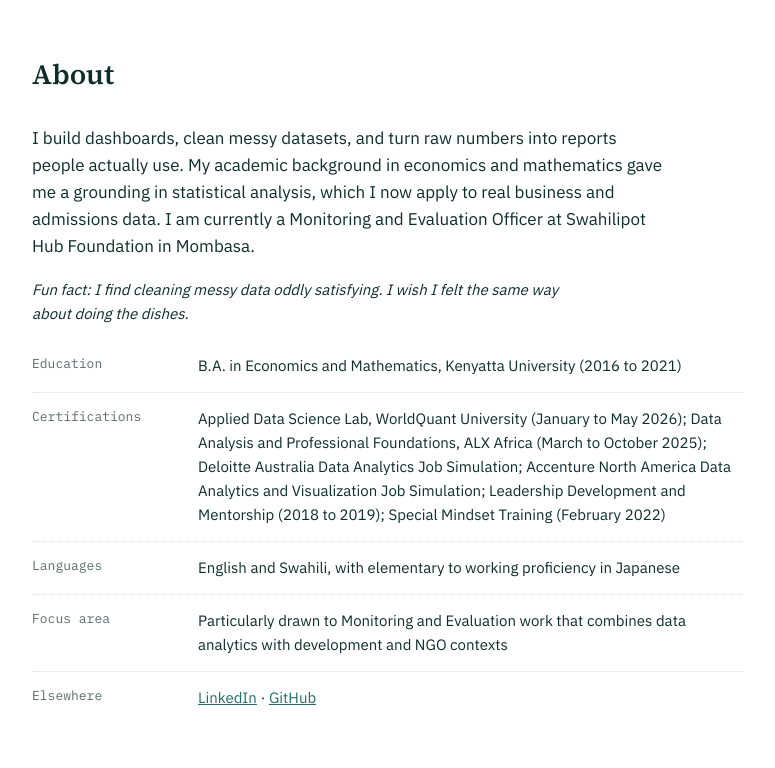
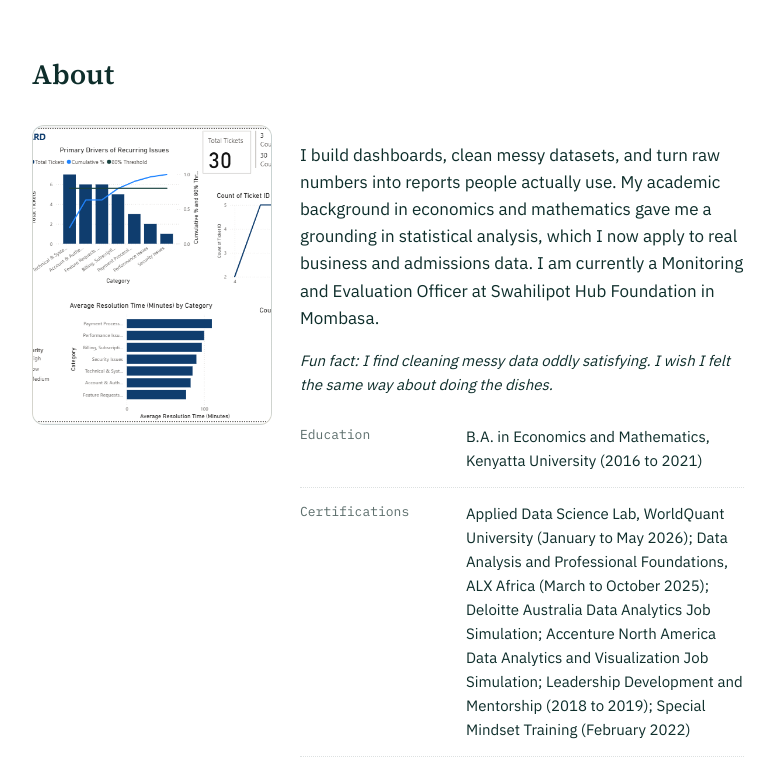
Before and after one commit to H-Itynot/portfolio, a plain HTML site: page index.html in a window 1280 px wide. Shown: the part 680-1448 px from the top of the page, without its empty margins (252-1027 px from the left). Drawn offline with Linux system fonts and the light colour scheme.

Commit message:
Added a photo block on About Section

```diff
--- a/index.html
+++ b/index.html
@@ -138,6 +138,27 @@
     font-weight: 600;
     font-size: 28px;
     margin: 0 0 28px;
+  }
+
+  .about-layout {
+    display: grid;
+    grid-template-columns: 240px 1fr;
+    gap: 28px;
+    align-items: start;
+  }
+
+  .about-photo {
+    width: 100%;
+    aspect-ratio: 4 / 5;
+    object-fit: cover;
+    border-radius: 12px;
+    border: 1px solid var(--rule);
+    background: linear-gradient(135deg, var(--teal-soft), #f5f0e6);
+    display: block;
+  }
+
+  .about-text {
+    min-width: 0;
   }
 
   .about-text p {
@@ -354,6 +375,7 @@
   }
 
   @media (max-width: 560px) {
+    .about-layout { grid-template-columns: 1fr; }
     .about-fact, .ledger-row { grid-template-columns: 1fr; gap: 4px; }
     .skills-grid { grid-template-columns: 1fr; }
     .other-projects { grid-template-columns: 1fr; }
@@ -560,10 +582,11 @@
 
   <section id="about">
     <h2 class="section-title">About</h2>
+    <div class="about-layout">
+      <img src="freshdesk.png" alt="Harriet Okabinini portrait" class="about-photo">
       <div class="about-text">
         <p>I build dashboards, clean messy datasets, and turn raw numbers into reports people actually use. My academic background in economics and mathematics gave me a grounding in statistical analysis, which I now apply to real business and admissions data. I am currently a Monitoring and Evaluation Officer at Swahilipot Hub Foundation in Mombasa.</p>
         <p class="fun-fact">Fun fact: I find cleaning messy data oddly satisfying. I wish I felt the same way about doing the dishes.</p>
-    </div>
         <dl class="about-facts">
           <div class="about-fact">
             <dt>Education</dt>
@@ -586,6 +609,8 @@
             <dd><a href="https://www.linkedin.com/in/harrietokabinini" target="_blank" rel="noopener">LinkedIn</a> &middot; <a href="https://github.com/H-Itynot?tab=repositories" target="_blank" rel="noopener">GitHub</a></dd>
           </div>
         </dl>
+      </div>
+    </div>
   </section>
 
   <section id="experience">
```
Lines whose indentation alone changed are shown as unchanged.
